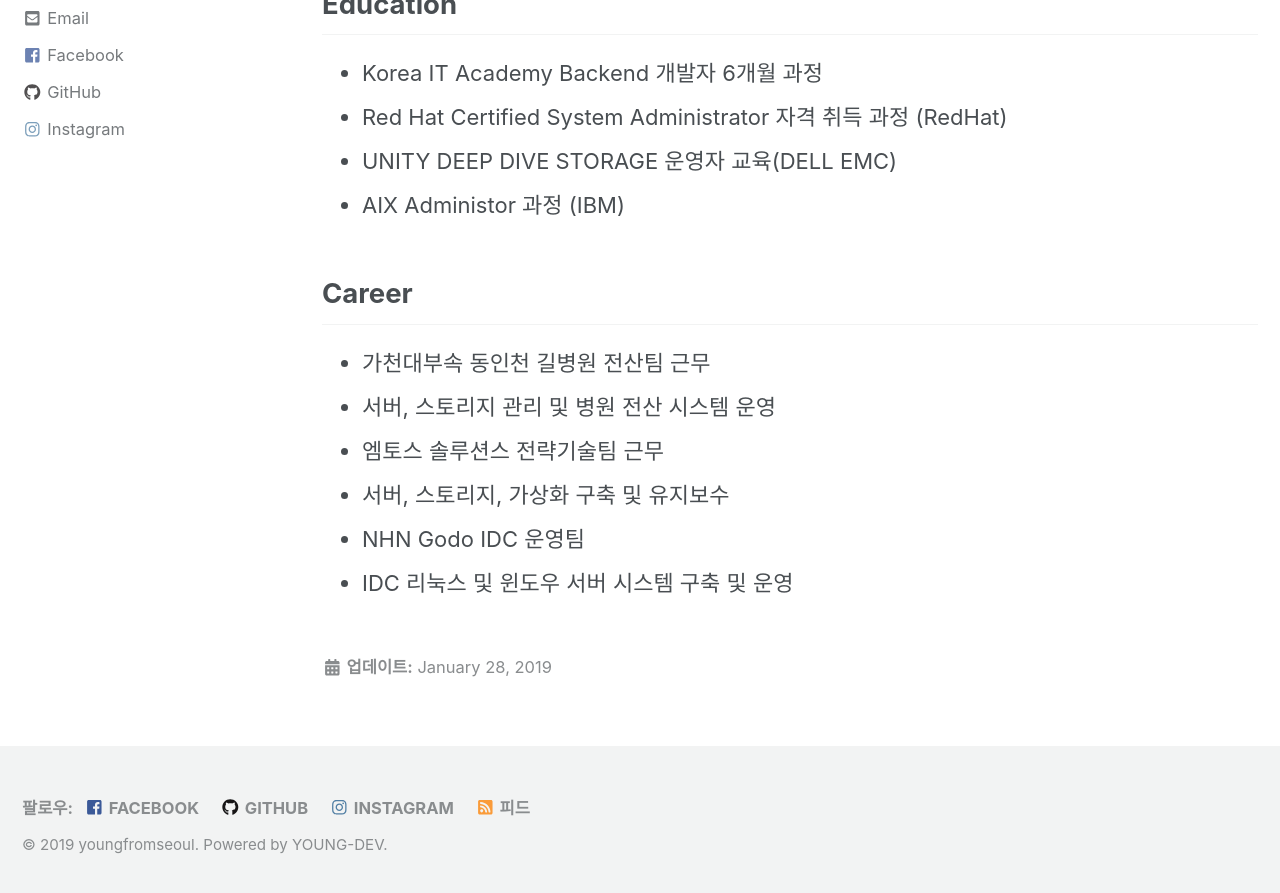
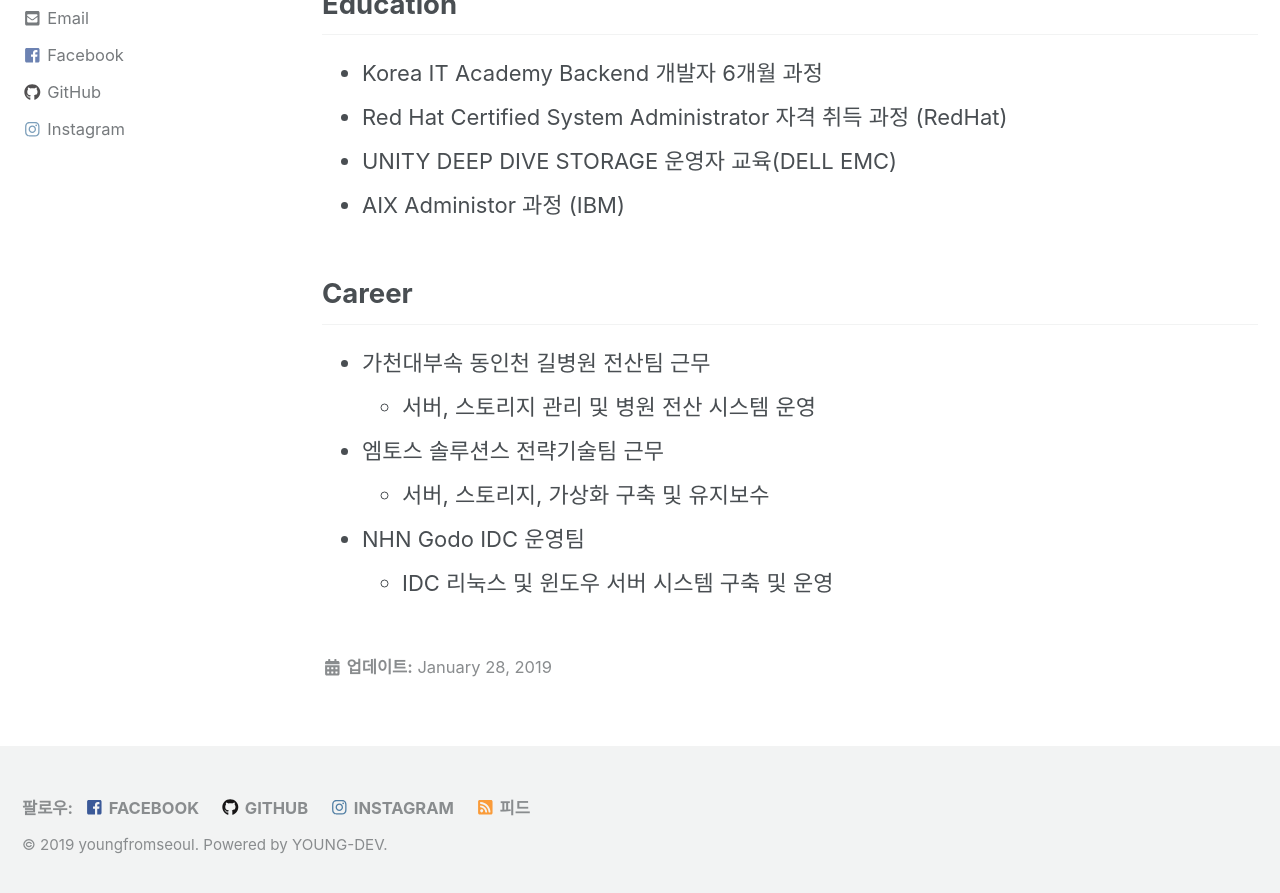
Before and after one commit to youngfromseoul/youngfromseoul.github.io2, a Jekyll site: the page built from _pages/about.md, in a window 1280 px wide and 900 px high, scrolled down 644 px. Shown: the top 893 px of the window. Built offline with Jekyll 4.4.1, drawn with Linux system fonts in a browser that asks for light colours; cached includes are drawn as plain includes; nearby versions of some CDN libraries; some web fonts are replaced; library files that are not in the unit come from our copies.

```diff
--- a/_pages/about.md
+++ b/_pages/about.md
@@ -24,9 +24,9 @@ toc: true
 
 
 ## Career
- - 가천대부속 동인천 길병원 전산팀 근무
-  * 서버, 스토리지 관리 및 병원 전산 시스템 운영
- - 엠토스 솔루션스 전략기술팀 근무
-  * 서버, 스토리지, 가상화 구축 및 유지보수
- - NHN Godo IDC 운영팀
-  * IDC 리눅스 및 윈도우 서버 시스템 구축 및 운영
+ * 가천대부속 동인천 길병원 전산팀 근무
+   + 서버, 스토리지 관리 및 병원 전산 시스템 운영
+ * 엠토스 솔루션스 전략기술팀 근무
+   + 서버, 스토리지, 가상화 구축 및 유지보수
+ * NHN Godo IDC 운영팀
+   + IDC 리눅스 및 윈도우 서버 시스템 구축 및 운영
```
